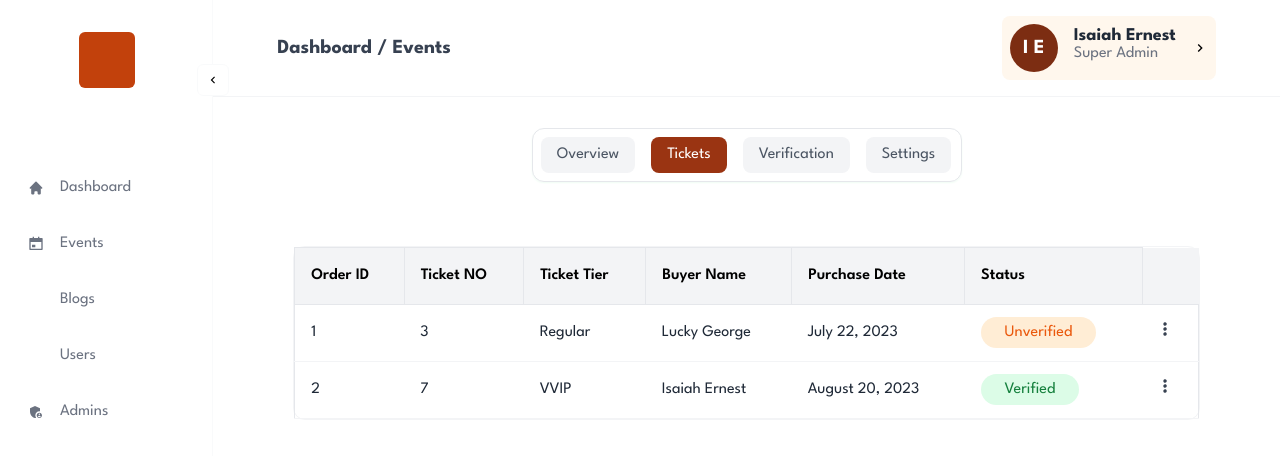
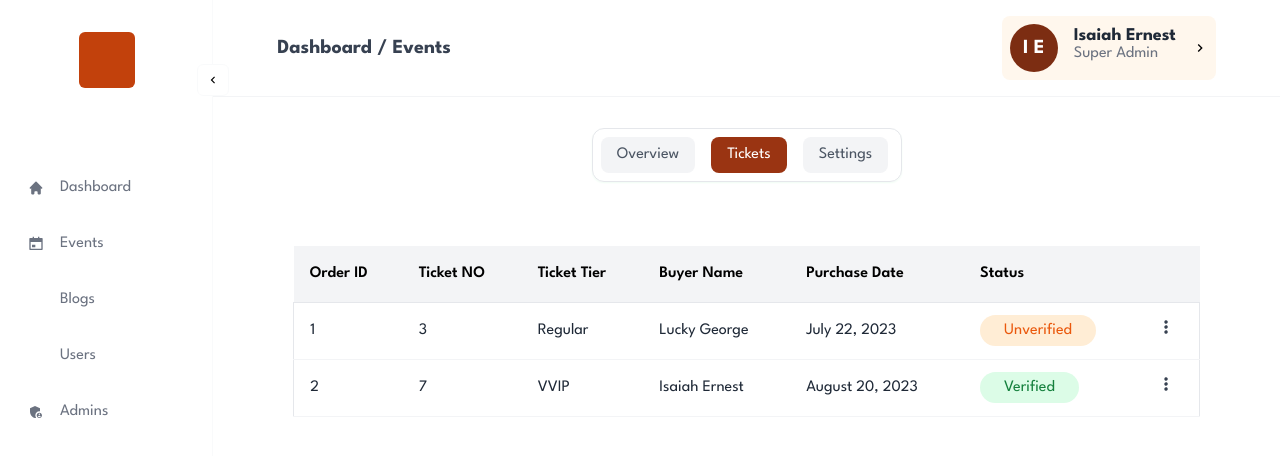
Before and after one commit to ernestechie/fossa-hub, a Next.js app: page /dashboard/events/1/tickets in a window 1280 px wide. Shown: the top 456 px of the page. Built offline with nearby package versions, Linux system fonts and the light colour scheme; some icons are missing.

Commit message:
Remove verification tab from event details navigation

```diff
--- a/app/components/Events/EventDetails/Navigation.tsx
+++ b/app/components/Events/EventDetails/Navigation.tsx
@@ -7,7 +7,6 @@ import React from 'react';
 const links = [
   { name: 'overview', page: '' },
   { name: 'tickets', page: '/tickets' },
-  { name: 'verification', page: '/verification' },
   { name: 'settings', page: '/settings' },
 ];
 
@@ -15,7 +14,7 @@ const Navigation = ({ slug }: { slug: string }) => {
   const pathname = usePathname();
 
   return (
-    <div className='details-nav max-w-[430px]'>
+    <div className='details-nav max-w-[310px]'>
       {links.map((link) => (
         <Link
           key={link.name}
--- a/app/components/Events/PopupMenu/PopUp.tsx
+++ b/app/components/Events/PopupMenu/PopUp.tsx
@@ -1,33 +1,34 @@
-"use client";
-import { SlOptionsVertical } from "react-icons/sl";
-import { AiFillCheckCircle, AiFillDelete } from "react-icons/ai";
-import { Popup } from "reactjs-popup";
+'use client';
+import { AiFillCheckCircle, AiFillDelete } from 'react-icons/ai';
+import { SlOptionsVertical } from 'react-icons/sl';
+import { Popup } from 'reactjs-popup';
 
 const PopupMenu = () => {
   return (
     <Popup
       trigger={
-        <button type="button">
+        <button type='button'>
+          {''}
           <SlOptionsVertical />
         </button>
       }
-      position="right top"
-      on="click"
+      position='right top'
+      on='click'
       closeOnDocumentClick
       mouseLeaveDelay={300}
       mouseEnterDelay={0}
-      contentStyle={{ padding: "0px", border: "none" }}
+      contentStyle={{ padding: '0px', border: 'none' }}
       arrow={false}
     >
-      <div className="flex flex-col w-[110px] h-16 border-2 bg-white px-3 text-lg space-y-1 rounded-md relative right-[50px] top-5 justify-center items-start border-gray-100">
-        <button className="flex flex-row items-center">
-            <span className="mr-2">
-              <AiFillCheckCircle />
-            </span>
-            <span>Validate</span>
+      <div className='flex flex-col w-[110px] h-16 border-2 bg-white px-3 text-lg space-y-1 rounded-md relative right-[50px] top-5 justify-center items-start border-gray-100'>
+        <button className='flex flex-row items-center'>
+          <span className='mr-2'>
+            <AiFillCheckCircle />
+          </span>
+          <span>Validate</span>
         </button>
-        <button className="flex flex-row items-center">
-          <span className="mr-2">
+        <button className='flex flex-row items-center'>
+          <span className='mr-2'>
             <AiFillDelete />
           </span>
           <span>Delete</span>
--- a/app/dashboard/events/[eventId]/tickets/page.tsx
+++ b/app/dashboard/events/[eventId]/tickets/page.tsx
@@ -1,37 +1,37 @@
-import { parseDate } from "@/helpers/parseDate";
-import { getEventById } from "@/libs/events";
-import { ITicket } from "@/models/tickets";
-import React from "react";
-import PopupMenu from "@/app/components/Events/PopupMenu/PopUp";
+import PopupMenu from '@/app/components/Events/PopupMenu/PopUp';
+import { parseDate } from '@/helpers/parseDate';
+import { getEventById } from '@/libs/events';
+import { ITicket } from '@/models/tickets';
+import React from 'react';
 
 const data = [
   {
-    _id: "1",
+    _id: '1',
     number: 3,
-    tier: "Regular",
+    tier: 'Regular',
     price: 5000,
-    buyer_name: "Lucky George",
-    purchase_date: new Date("07-22-23"),
+    buyer_name: 'Lucky George',
+    purchase_date: new Date('07-22-23'),
     verification_status: false,
   },
   {
-    _id: "2",
+    _id: '2',
     number: 7,
-    tier: "VVIP",
+    tier: 'VVIP',
     price: 12000,
-    buyer_name: "Isaiah Ernest",
-    purchase_date: new Date("08-20-23"),
+    buyer_name: 'Isaiah Ernest',
+    purchase_date: new Date('08-20-23'),
     verification_status: true,
   },
 ];
 
 const columns = [
-  { label: "Order ID", key: "_id" },
-  { label: "Ticket NO", key: "number" },
-  { label: "Ticket Tier", key: "tier" },
-  { label: "Buyer Name", key: "buyer_name" },
-  { label: "Purchase Date", key: "purchase_date" },
-  { label: "Status", key: "verification_status" },
+  { label: 'Order ID', key: '_id' },
+  { label: 'Ticket NO', key: 'number' },
+  { label: 'Ticket Tier', key: 'tier' },
+  { label: 'Buyer Name', key: 'buyer_name' },
+  { label: 'Purchase Date', key: 'purchase_date' },
+  { label: 'Status', key: 'verification_status' },
 ];
 
 interface ColumnType {
@@ -45,16 +45,14 @@ const EventTickets = ({ params }: { params: { eventId: string } }) => {
   const currentEvent = getEventById(currentId);
 
   return (
-    <div className="container mx-auto p-4">
-      <div className="rounded-xl border-[1px] border-gray-100">
-        <table className="table w-full border-collapse">
+    <div className='container mx-auto p-4'>
+      {/* border-[1px] border-gray-100 */}
+      <div className='rounded-xl '>
+        <table className='table w-full'>
           <thead>
-            <tr className="bg-gray-100">
+            <tr className='bg-gray-100'>
               {columns.map((column) => (
-                <th
-                  key={column.key}
-                  className="p-4 text-left font-semibold border border-gray-200"
-                >
+                <th key={column.key} className='p-4 text-left font-semibold'>
                   {column.label}
                 </th>
               ))}
@@ -65,25 +63,25 @@ const EventTickets = ({ params }: { params: { eventId: string } }) => {
             {data.map((row: ITicket) => (
               <tr
                 key={row._id}
-                className="hover:bg-gray-50 text-gray-800 border border-b-gray-100 rounded-xl"
+                className='hover:bg-gray-50 text-gray-800 border border-b-gray-100 rounded-xl'
               >
-                <td className="p-4">{row._id}</td>
-                <td className="p-4">{row.number}</td>
-                <td className="p-4">{row.tier}</td>
-                <td className="p-4">{row.buyer_name}</td>
-                <td className="p-4">{parseDate(row.purchase_date)}</td>
-                <td className="p-4">
+                <td className='p-4'>{row._id}</td>
+                <td className='p-4'>{row.number}</td>
+                <td className='p-4'>{row.tier}</td>
+                <td className='p-4'>{row.buyer_name}</td>
+                <td className='p-4'>{parseDate(row.purchase_date)}</td>
+                <td className='p-4'>
                   {row.verification_status ? (
-                    <span className="px-6 py-2 bg-green-100 text-green-700 font-medium rounded-full">
+                    <span className='px-6 py-2 bg-green-100 text-green-700 font-medium rounded-full'>
                       Verified
                     </span>
                   ) : (
-                    <span className="px-6 py-2 bg-orange-100 text-orange-600 font-medium rounded-full">
+                    <span className='px-6 py-2 bg-orange-100 text-orange-600 font-medium rounded-full'>
                       Unverified
                     </span>
                   )}
                 </td>
-                <td className="py-2 px-4 text-gray-700">
+                <td className='py-2 px-4 text-gray-700'>
                   <PopupMenu />
                 </td>
               </tr>
--- a/app/dashboard/events/[eventId]/verification/page.tsx
+++ /dev/null
@@ -1,11 +0,0 @@
-import React from 'react';
-
-const EventTicketVerification = () => {
-  return (
-    <div>
-      <p>Verification</p>
-    </div>
-  );
-};
-
-export default EventTicketVerification;
```
